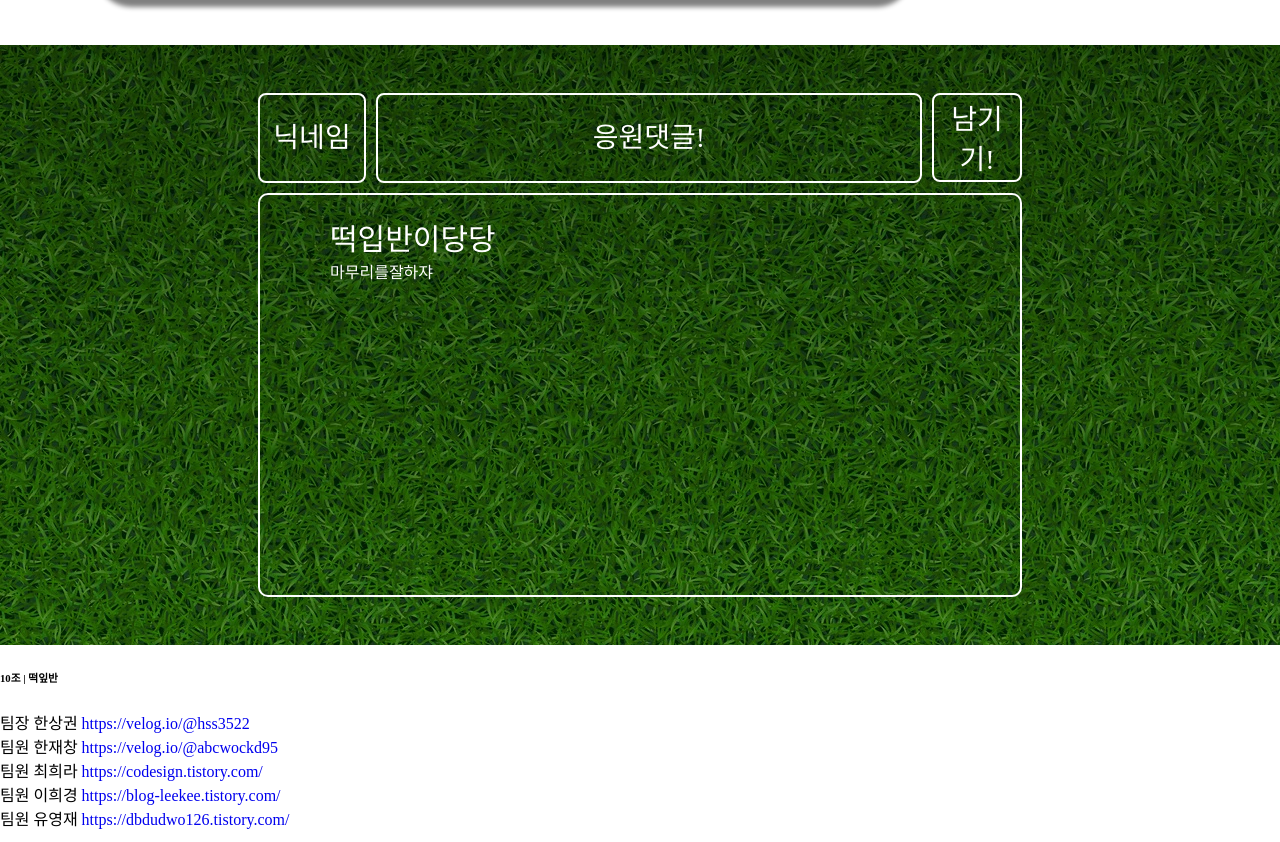
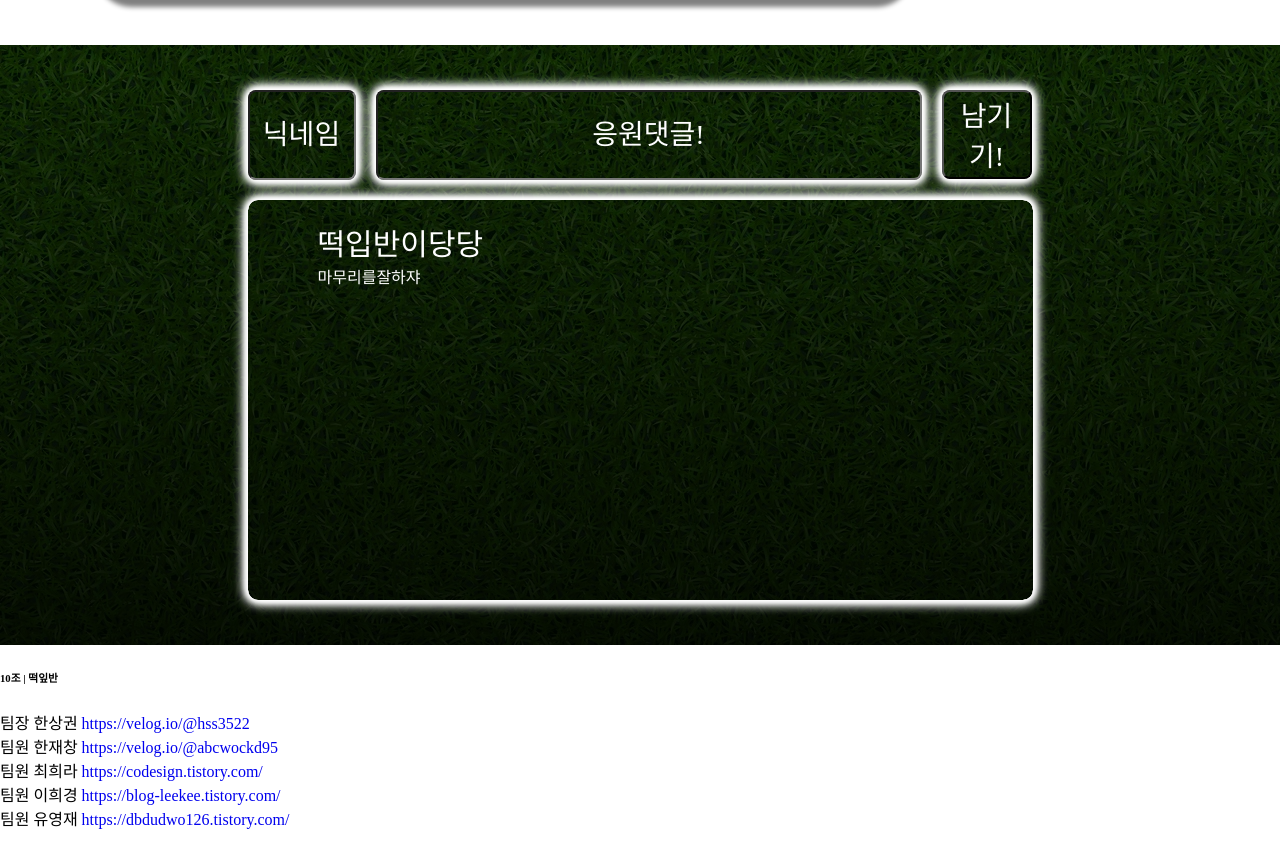
Before and after one commit to Gon1782/miniproject, a plain HTML site: page templates/index.html in a window 1280 px wide. Shown: the part 3040-3882 px from the top of the page. Drawn offline with nearby package versions, Linux system fonts and the light colour scheme; a web font is replaced by a local one.

Commit message:
fix comment last

```diff
--- a/static/main.css
+++ b/static/main.css
@@ -233,11 +233,7 @@ input:focus {
 .warp {
   width: 100%;
   height: 600px;
-  background-image: linear-gradient(
-      0deg,
-      rgba(0, 0, 0, 0.3),
-      rgba(0, 0, 0, 0.5)
-    ),
+  background-image: linear-gradient(0deg,rgba(0, 0, 0, 0.9),rgba(0, 0, 0, 0.7)),
     url("../static/3.webp");
   display: flex;
   justify-content: center;
@@ -251,10 +247,11 @@ input:focus {
 .form-control1 {
   width: 100px;
   height: 84px;
-  margin-right: 10px;
+  margin-right: 20px;
   border-radius: 8px;
   background-color: transparent;
-  border: 2px solid white;
+  box-shadow: 0 0 2px #fff, 0 0 4px #fff, 0 0 6px #fff, 0 0 8px #fff,
+    0 0 10px rgb(255, 255, 255), 0 0 12px #fff, 0 0 14px #fff, 0 0 16px #fff;
   text-align: center;
   color: white;
   font-family: "KOTRAHOPE";
@@ -264,10 +261,11 @@ input:focus {
 .form-control2 {
   width: 538px;
   height: 84px;
-  margin-right: 10px;
+  margin-right: 20px;
   border-radius: 8px;
   background-color: transparent;
-  border: 2px solid white;
+  box-shadow: 0 0 2px #fff, 0 0 4px #fff, 0 0 6px #fff, 0 0 8px #fff,
+    0 0 10px rgb(255, 255, 255), 0 0 12px #fff, 0 0 14px #fff, 0 0 16px #fff;
   text-align: center;
   color: white;
   font-family: "KOTRAHOPE";
@@ -280,7 +278,8 @@ input:focus {
   align-items: center;
   height: 89px;
   width: 90px;
-  border: 2px solid white;
+  box-shadow: 0 0 2px #fff, 0 0 4px #fff, 0 0 6px #fff, 0 0 8px #fff,
+    0 0 10px rgb(255, 255, 255), 0 0 12px #fff, 0 0 14px #fff, 0 0 16px #fff;
   border-radius: 8px;
   background-color: transparent;
   color: white;
@@ -289,19 +288,18 @@ input:focus {
 }
 
 .button:hover {
-  box-shadow:  /* White glow */ 0 0 7px #fff, 0 0 10px rgb(255, 255, 255),
-    0 0 21px #fff, /* Green glow */ 0 0 3px rgb(255, 255, 255),
-    0 0 5px rgb(255, 255, 255), 0 0 8px rgb(255, 255, 255),
-    0 0 10px rgb(255, 255, 255), 0 0 15px rgb(255, 255, 255);
-  transition: 0.8s;
+  box-shadow: 0 0 8px #fff, 0 0 10px #fff, 0 0 12px #fff, 0 0 14px #fff,
+    0 0 16px rgb(255, 255, 255), 0 0 18px #fff, 0 0 20px #fff, 0 0 22px #fff;
+  transition: 0.3s;
 }
 
 .mycards {
-  margin-top: 10px;
-  width: 760px;
+  margin-top: 20px;
+  width: 785px;
   height: 400px;
   background-color: transparent;
-  border: 2px solid white;
+  box-shadow: 0 0 2px #fff, 0 0 4px #fff, 0 0 6px #fff, 0 0 8px #fff,
+    0 0 10px rgb(255, 255, 255), 0 0 12px #fff, 0 0 14px #fff, 0 0 16px #fff;
   border-radius: 10px;
   overflow: scroll;
 }
```
